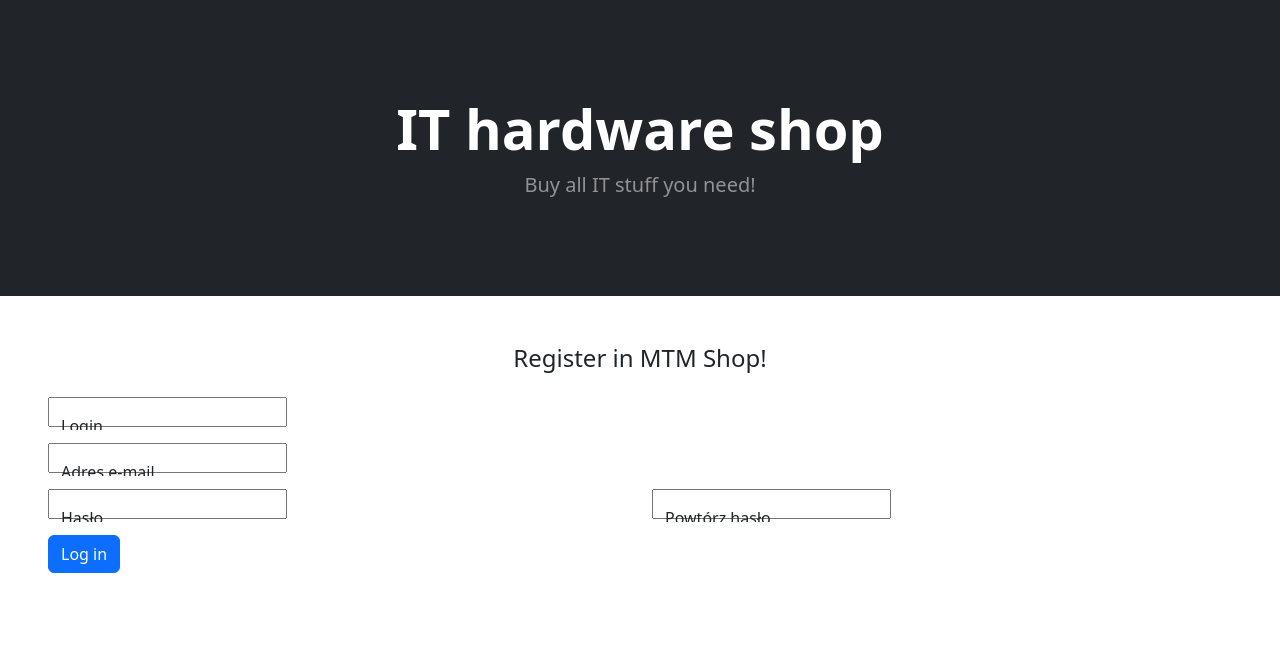
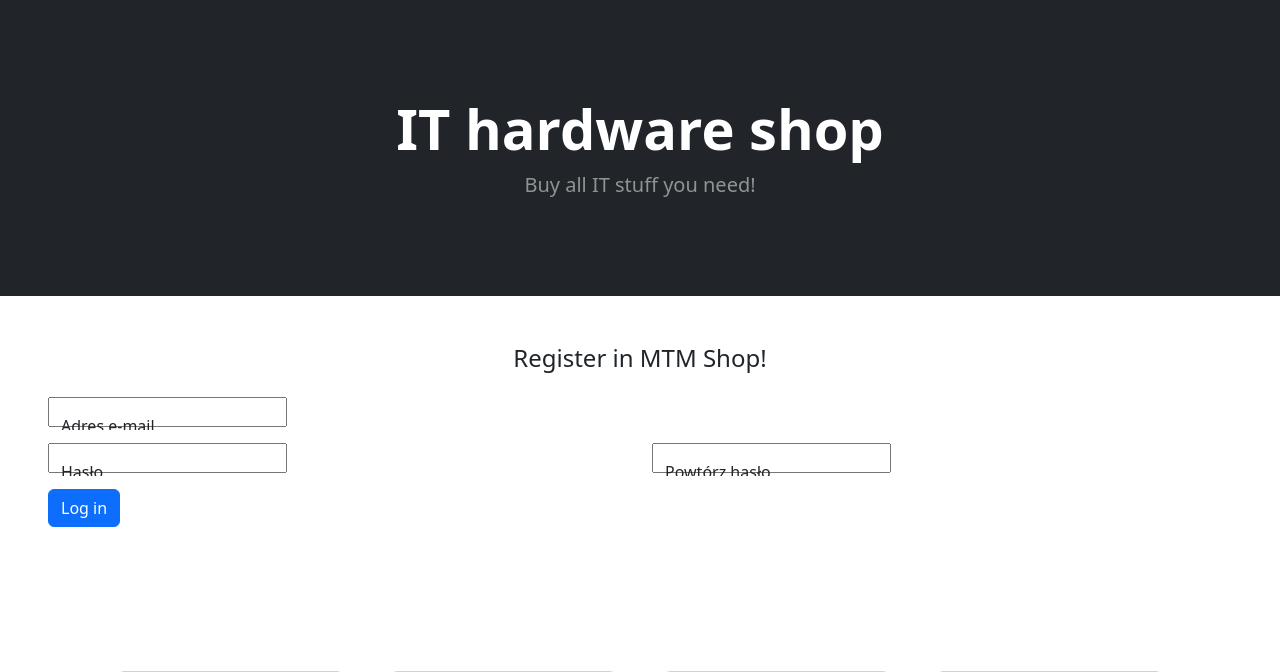
Before and after one commit to majki2k/Projekt_zespolowy, a Flask app: template app/templates/register.html in a window 1280 px wide. Shown: the part 57-729 px from the top of the page. Run offline with Flask 3, Linux system fonts and the light colour scheme; the template is opened without the code that fills it, so the values that code supplies are empty, except form fields; grey boxes labelled with a size stand in for pictures from a placeholder-image service; form fields are guessed from the names that the template uses; some libraries are stand-ins or nearby versions.

Commit message:
removed username from register.html

```diff
--- a/app/templates/register.html
+++ b/app/templates/register.html
@@ -13,17 +13,6 @@ Registration
                 <h1 class="h4 text-gray-900 mb-4">Register in MTM Shop!</h1>
             </div>
             <div class="form-group">
-                <div class="row mb-3">
-                    <div class="col-md-6">
-                        <div class="form-floating mb-3 mb-md-0">
-                            {{ form.username }}
-                            <label for="inputUsername">Login</label>
-                            {% if form.username.errors %}
-                            <div class="alert alert-danger">{{ form.username.errors[0] }}</div>
-                            {% endif %}
-                        </div>
-                    </div>
-                </div>
                 <div class="form-floating mb-3">
                     {{ form.email }}
                     <label for="inputEmail">Adres e-mail</label>
```
Also changed, not shown: 1 other file.
